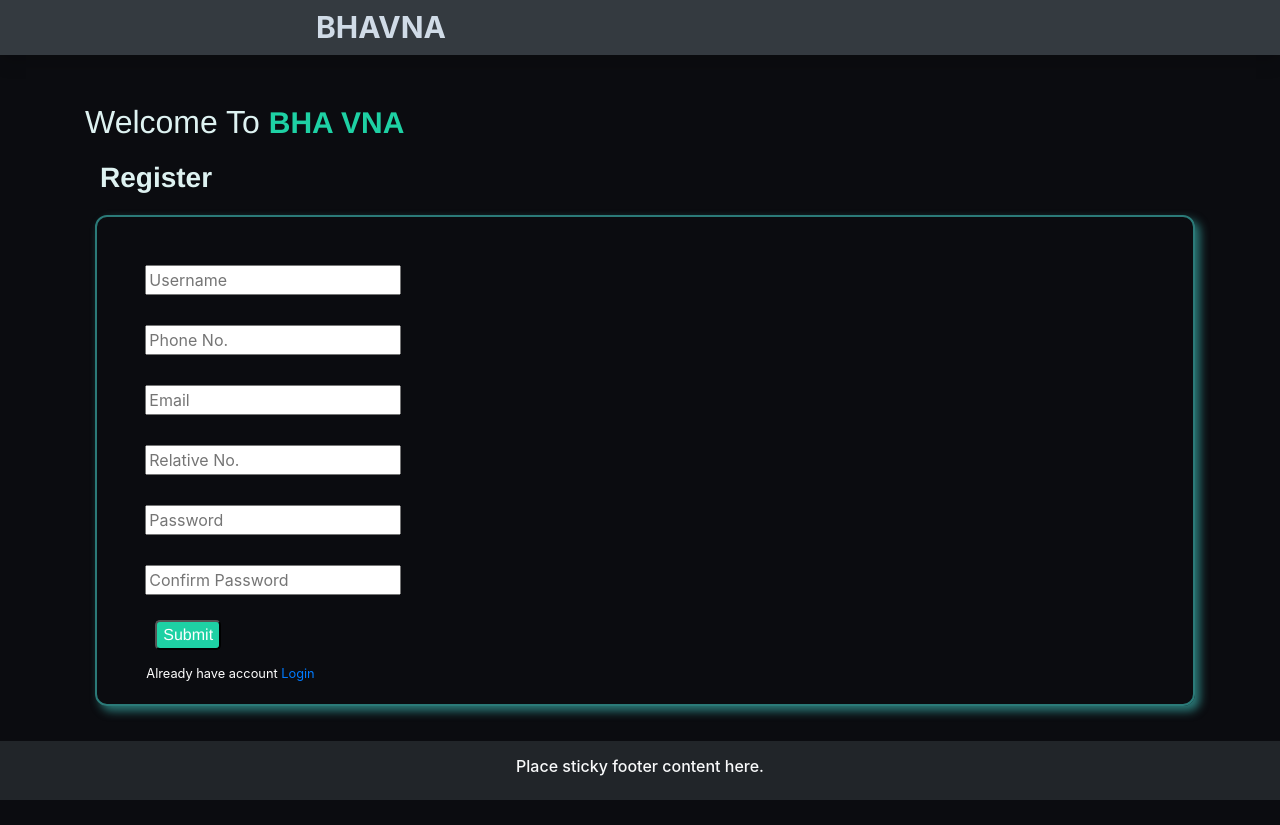
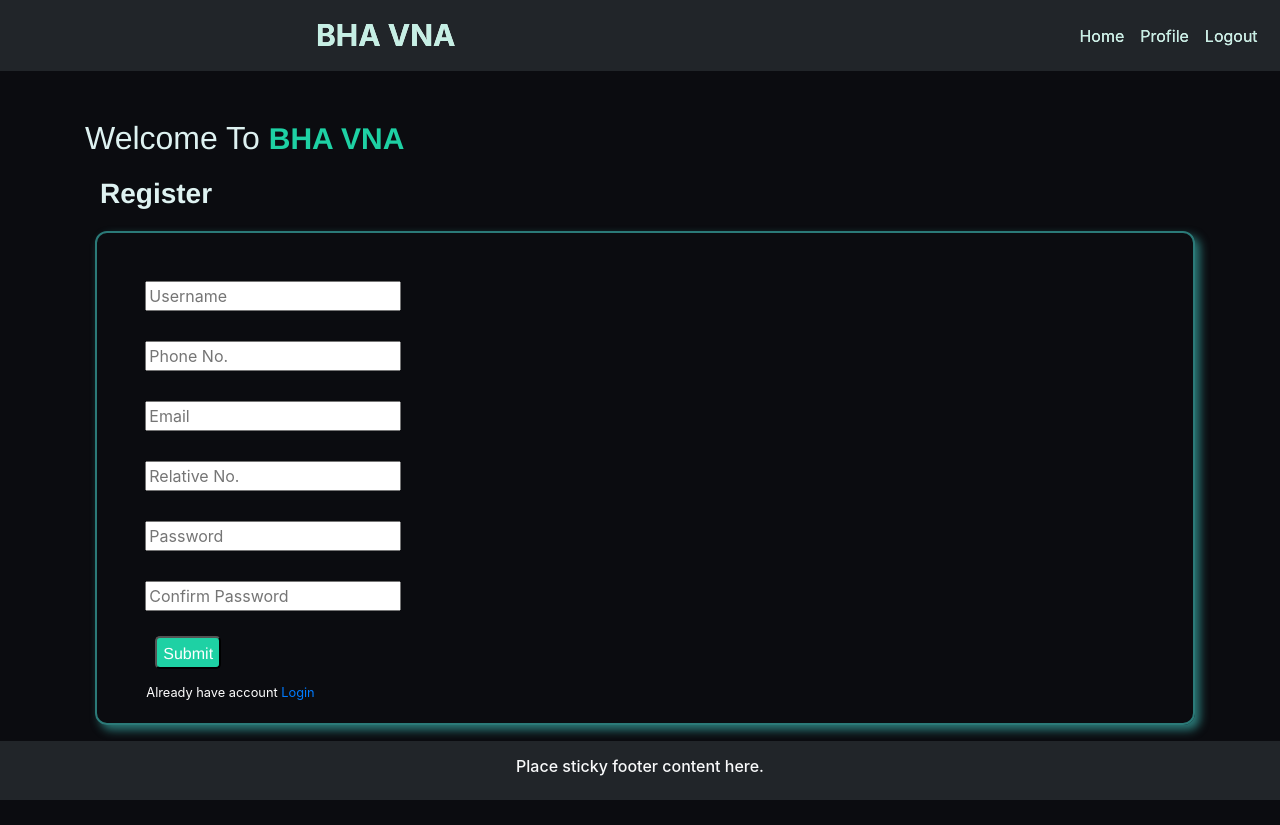
Before and after one commit to akshsharma1218/bot-hard, a Django app: page /register/ in a window 1280 px wide. Before the commit the page ends 800 px from the top, so only its background shows below. Run offline with Django 3.2, Linux system fonts and the light colour scheme; some libraries are stand-ins or nearby versions.

Commit message:
home design

```diff
--- a/user/static/css/form.css
+++ b/user/static/css/form.css
@@ -3,11 +3,14 @@ body{
   color: white;
 }
 nav{
-  background-color:#45A29E;
+  background-color:#212529;
   padding: auto 25px;
 }
+.nav-link, .navbar-brand{
+  color: rgb(197, 239, 228) !important;
+  text-shadow: 0 0 0.45px white;
+}
 .navbar .navbar-brand{
-  color: #d0dbe7;
   font-weight: bolder;
 }
 @media (min-width:1200px){
@@ -54,4 +57,5 @@ input{
   display: inline-block;
   border-radius: 5px;
   margin:10px 25px;
+  padding-top: 4px;
 }
--- a/user/templates/user/form.html
+++ b/user/templates/user/form.html
@@ -36,6 +36,7 @@
       position: fixed;
       bottom: 0;
       width: 100vw;
+      margin-top:100px;
       background-color: #212529 !important;
 
     }
@@ -45,19 +46,37 @@
 </head>
 
 <body class="form">
-
-  <header class="navbar navbar-dark sticky-top bg-dark flex-md-nowrap p-0 shadow">
-    <a class="navbar-brand col-md-3 col-lg-2 me-0 px-3" href="#">BHAVNA</a>
-    <button class="navbar-toggler  d-md-none collapsed " type="button" data-bs-toggle="collapse"
-      data-bs-target="#sidebarMenu" aria-controls="sidebarMenu" aria-expanded="false" aria-label="Toggle navigation">
+  <nav class="navbar navbar-expand-lg navbar-dark">
+    <a class="navbar-brand" href="#">BHA VNA</a>
+    <button class="navbar-toggler" type="button" data-toggle="collapse" data-target="#navbarNavDropdown" aria-controls="navbarNavDropdown" aria-expanded="false" aria-label="Toggle navigation">
       <span class="navbar-toggler-icon"></span>
     </button>
-
-
-  </header>
-  {% block content %}{% endblock %}
-  <footer class="    footer border-3 py-3 ">
-    <div class="  justify-content-center container text-light">
+    <div class="collapse navbar-collapse" id="navbarNavDropdown">
+      <ul class="navbar-nav">
+        <li class="nav-item">
+          <a class="nav-link" href="{% url 'home' %}">Home <span class="sr-only">(current)</span></a>
+        </li>
+        {% if user.is_authenticated %}
+        <li class="nav-item">
+          <a class="nav-link" href="{% url 'login' %}">Login</a>
+        </li>
+        <li class="nav-item">
+          <a class="nav-link" href="{% url 'register' %}">Register</a>
+        </li>
+        {% else %}
+        <li class="nav-item">
+          <a class="nav-link" href="{% url 'profile' %}">Profile</a>
+        </li>
+        <li class="nav-item">
+          <a class="nav-link" href="{% url 'logout' %}">Logout</a>
+        </li>
+        {% endif %}
+      </ul>
+    </div>
+  </nav>
+    {% block content %}{% endblock %}
+  <footer class="footer border-3 py-3 ">
+    <div class="justify-content-center container text-light">
       <h6 class="text-center">Place sticky footer content here.</h6>
     </div>
   </footer>
--- a/user/templates/user/login.html
+++ b/user/templates/user/login.html
@@ -1,6 +1,6 @@
 {% extends "user/form.html" %}
 {% block content %}
-<div class="container mt-5">
+<div class="container mt-5 ">
   <h2 class="mx-auto" >Welcome To <span>BHA VNA</span></h2>
   <div class="container">
     <h3>Login</h3>
--- a/user/templates/user/register.html
+++ b/user/templates/user/register.html
@@ -6,7 +6,7 @@
     <h3>Register</h3>
   </div>
 </div>
-<div class="container form">
+<div class="container form" style="margin-bottom:100px;">
   {% if form.errors %}
     {% for field in form %}
       <div class="mt-3 fieldWrapper">
```
Also changed, not shown: user/templates/user/home.html (+24 -2 lines).
